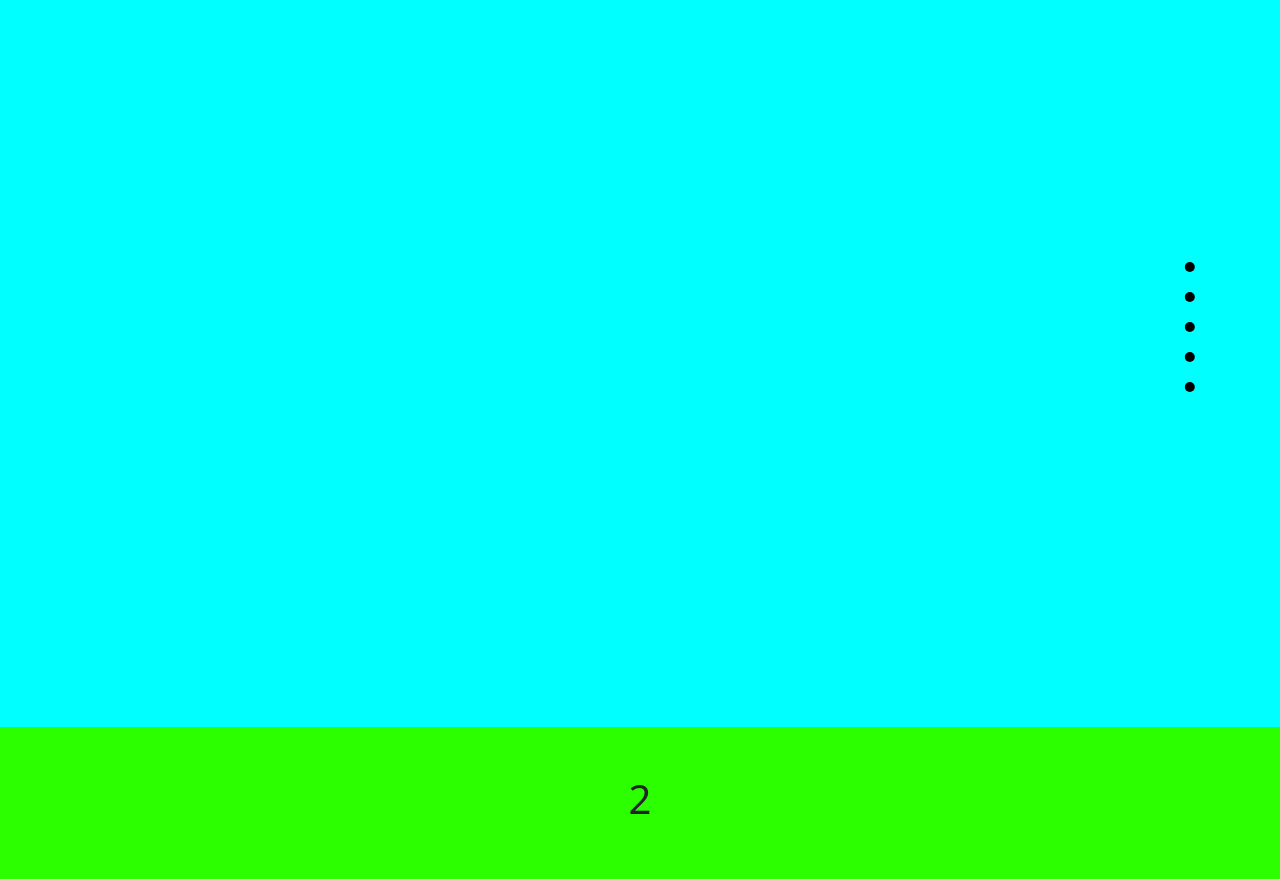
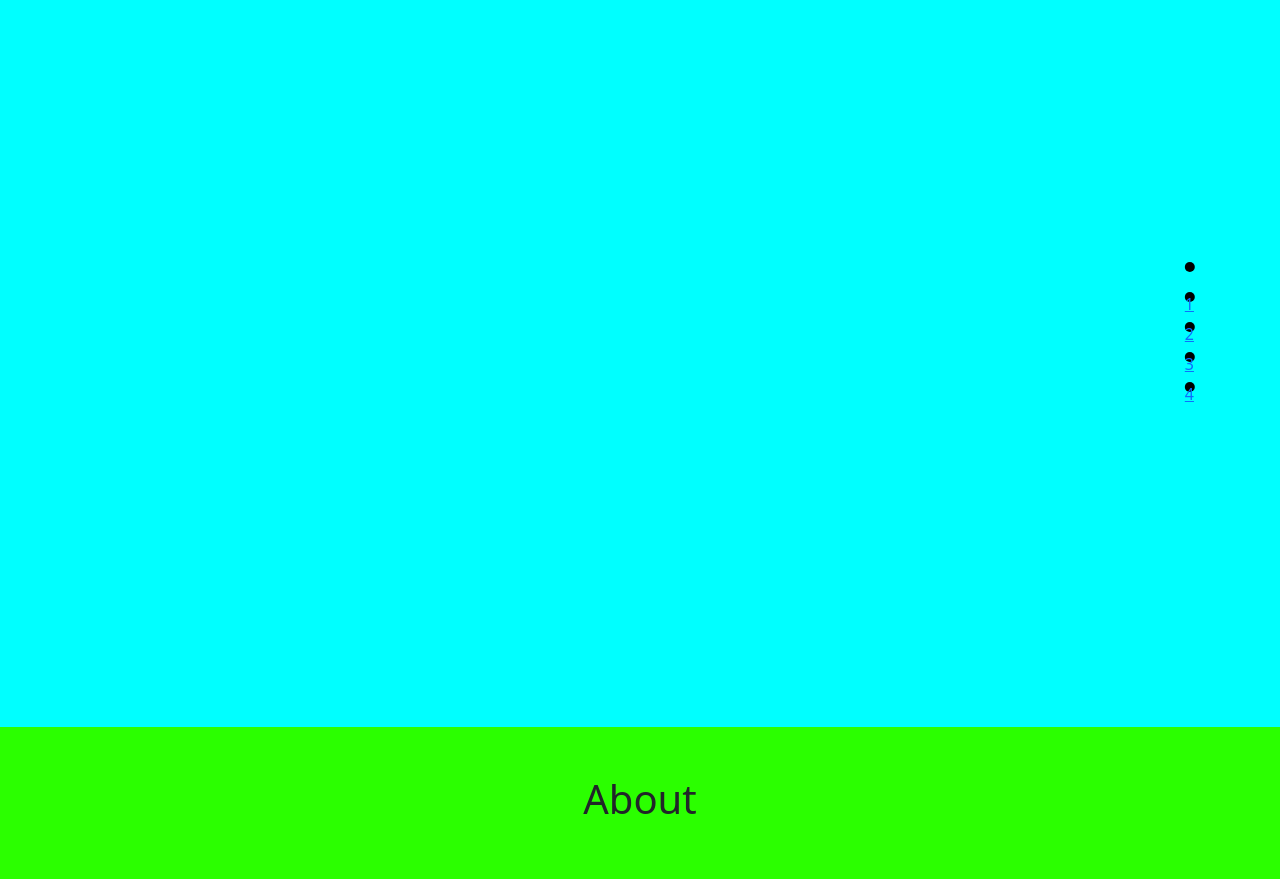
Before and after one commit to swapnilsutar/swapnil_Template1, a plain HTML site: page index.html in a window 1280 px wide. Shown: the part 73-952 px from the top of the page. Drawn offline with Linux system fonts and the light colour scheme.

Commit message:
Page info

```diff
--- a/index.html
+++ b/index.html
@@ -14,16 +14,16 @@
       <div class="tab"></div>
       </a>
       <a href="#section2">
-         <div class="tab" ></div>
+         <div class="tab" >1</div>
       </a>
       <a href="#section3" >
-         <div class="tab" ></div>
+         <div class="tab" >2</div>
       </a>
       <a href="#section4">
-         <div class="tab" ></div>
+         <div class="tab" >3</div>
       </a>
       <a href="#section5">
-         <div class="tab"></div>
+         <div class="tab">4</div>
       </a>
    </div>
 
@@ -40,25 +40,34 @@
 
    <section id="section2">
       <div class="text-center p-5">
-         <h1>2</h1>
+         <h1> About</h1>
       </div>
    </section>
 
    <section id="section3">
       <div class="text-center">
-         3
+         <h1>
+            Services
+
+         </h1>
       </div>
    </section>
 
    <section id="section4">
       <div class="text-center">
-         4
+         <h1>
+         Career
+
+         </h1>
       </div>
    </section>
 
    <section id="section5">
       <div class="text-center">
-         5
+         <h1>
+         Contact us
+
+         </h1>
       </div>
    </section>
 
```
